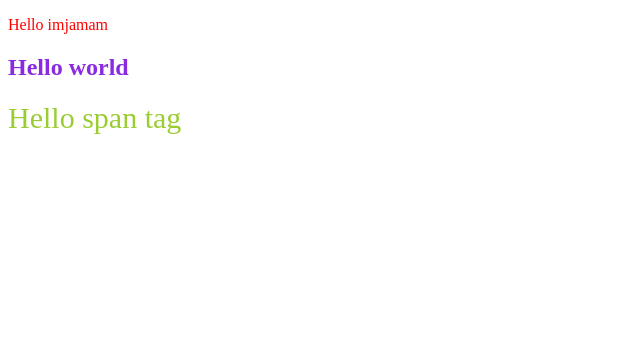
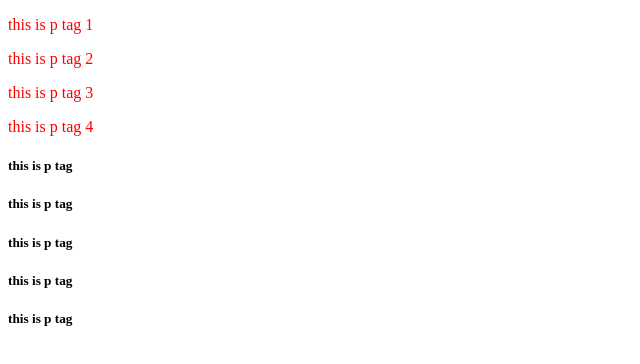
Before and after one commit to Injamam321/CSS-learning, a plain HTML site: page index.html in a window 1280 px wide. Shown: the whole page, without its empty margins (0-640 px from the left). Drawn offline with Linux system fonts and the light colour scheme.

Commit message:
commit office time

```diff
--- a/index.html
+++ b/index.html
@@ -21,7 +21,7 @@
 <span style="font-size: 20px; color: brown;">Hello span tag</span> -->
 
 
-<!DOCTYPE html>
+<!-- <!DOCTYPE html>
 <html lang="en">
 <head>
     <meta charset="UTF-8">
@@ -42,4 +42,34 @@
     <span> Hello span tag </span>
 
 </body>
+</html> -->
+
+<!DOCTYPE html>
+<html lang="en">
+<head>
+    <meta charset="UTF-8">
+    <meta name="viewport" content="width=device-width, initial-scale=1.0">
+    <title>Document</title>
+    <link rel="stylesheet" href="style.css">
+</head>
+<body>
+    <P> this is p tag 1</P>
+    <P> this is p tag 2</P>
+    <P> this is p tag 3</P>
+    <P> this is p tag 4</P>
+
+    <h5>this is p tag </h5>
+    <h5>this is p tag </h5>
+    <h5>this is p tag </h5>
+    <h5>this is p tag </h5>
+    <h5>this is p tag </h5>
+
+
+
+
+
+
+
+
+</body>
 </html>
```
